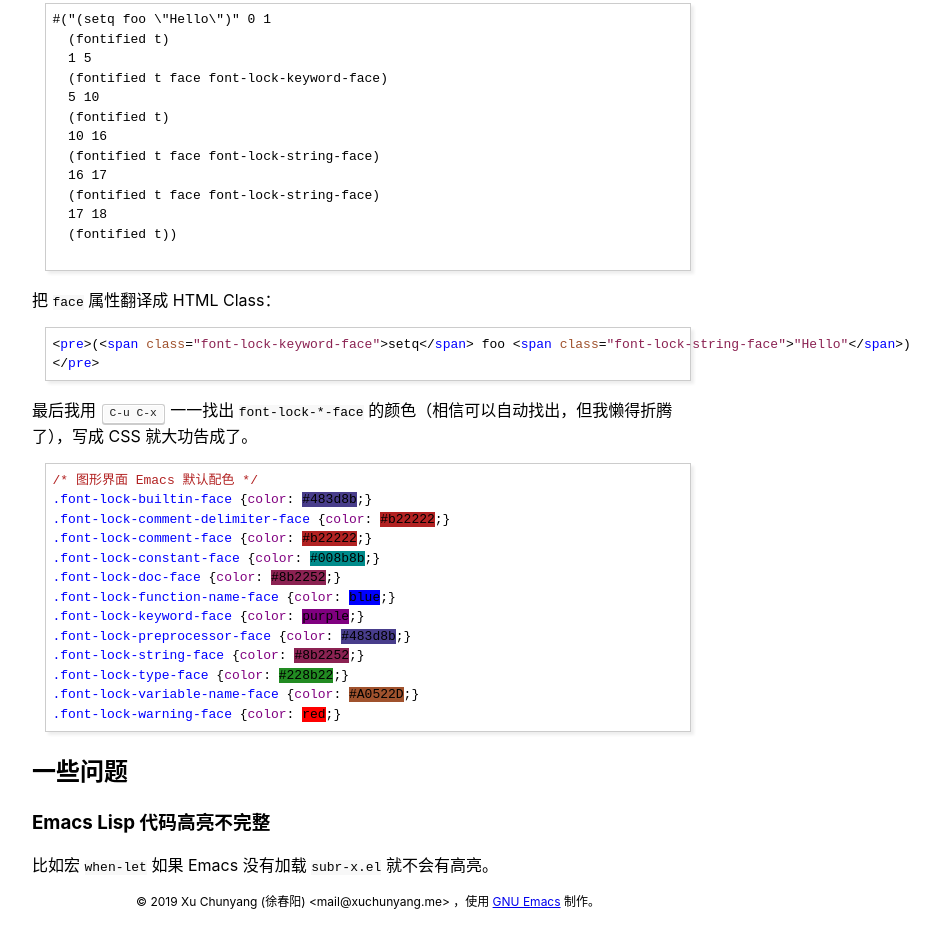
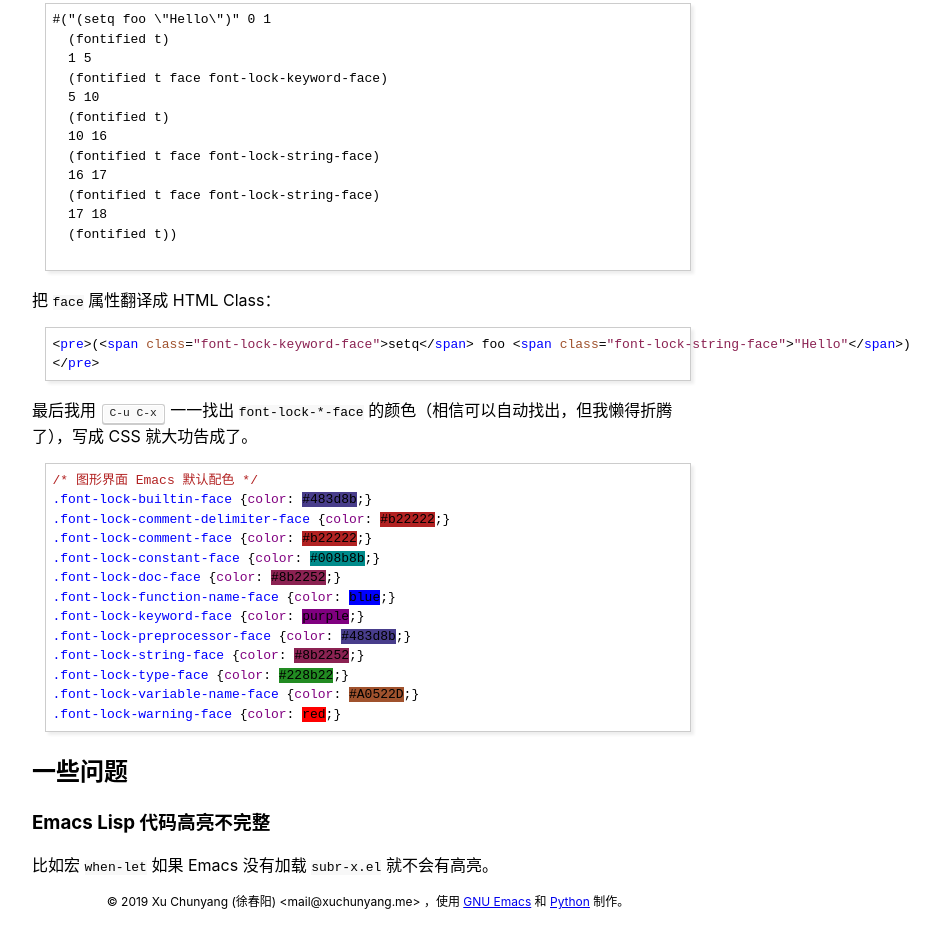
Before and after one commit to XuChunyang/xuchunyang.me, a plain HTML site: page blog/syntax-highlight-via-emacs.html in a window 1280 px wide. Shown: the part 532-1457 px from the top of the page, without its empty margins (272-1212 px from the left). Drawn offline with Linux system fonts and the light colour scheme.

Commit message:
Update footer

```diff
--- a/blog/syntax-highlight-via-emacs.html
+++ b/blog/syntax-highlight-via-emacs.html
@@ -63,7 +63,7 @@
 </article>
 
     <footer>
-      © 2019 Xu Chunyang (徐春阳) &lt;mail@xuchunyang.me&gt; ，使用 <a href="https://www.gnu.org/s/emacs/">GNU Emacs</a> 制作。
+      © 2019 Xu Chunyang (徐春阳) &lt;mail@xuchunyang.me&gt; ，使用 <a href="https://www.gnu.org/s/emacs/">GNU Emacs</a> 和 <a href="https://python.org/">Python</a> 制作。
     </footer>
   </body>
 </html>
```
Also changed, not shown: index.html (+1 -1 lines), templates/base.html (+1 -1 lines).
